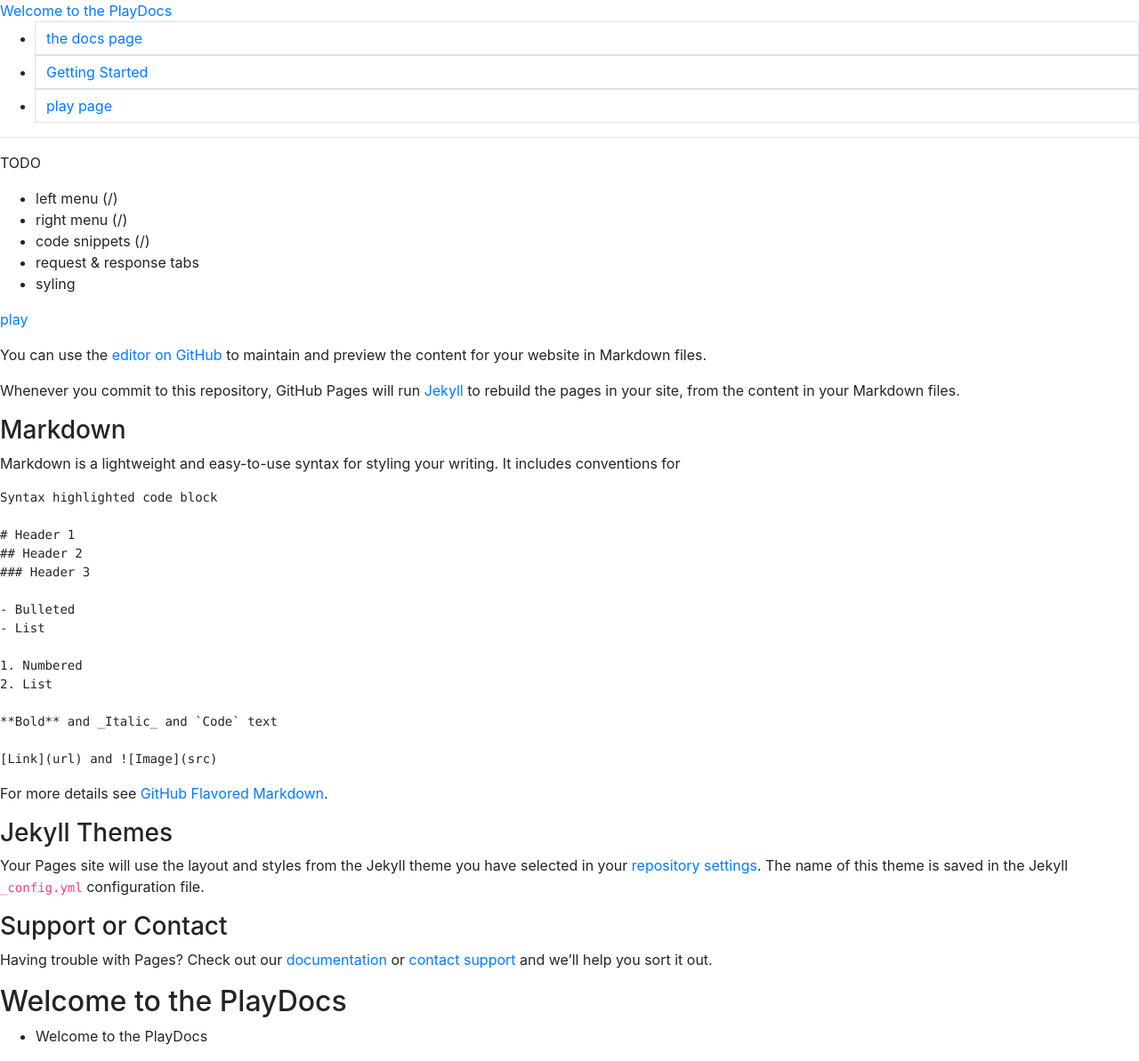
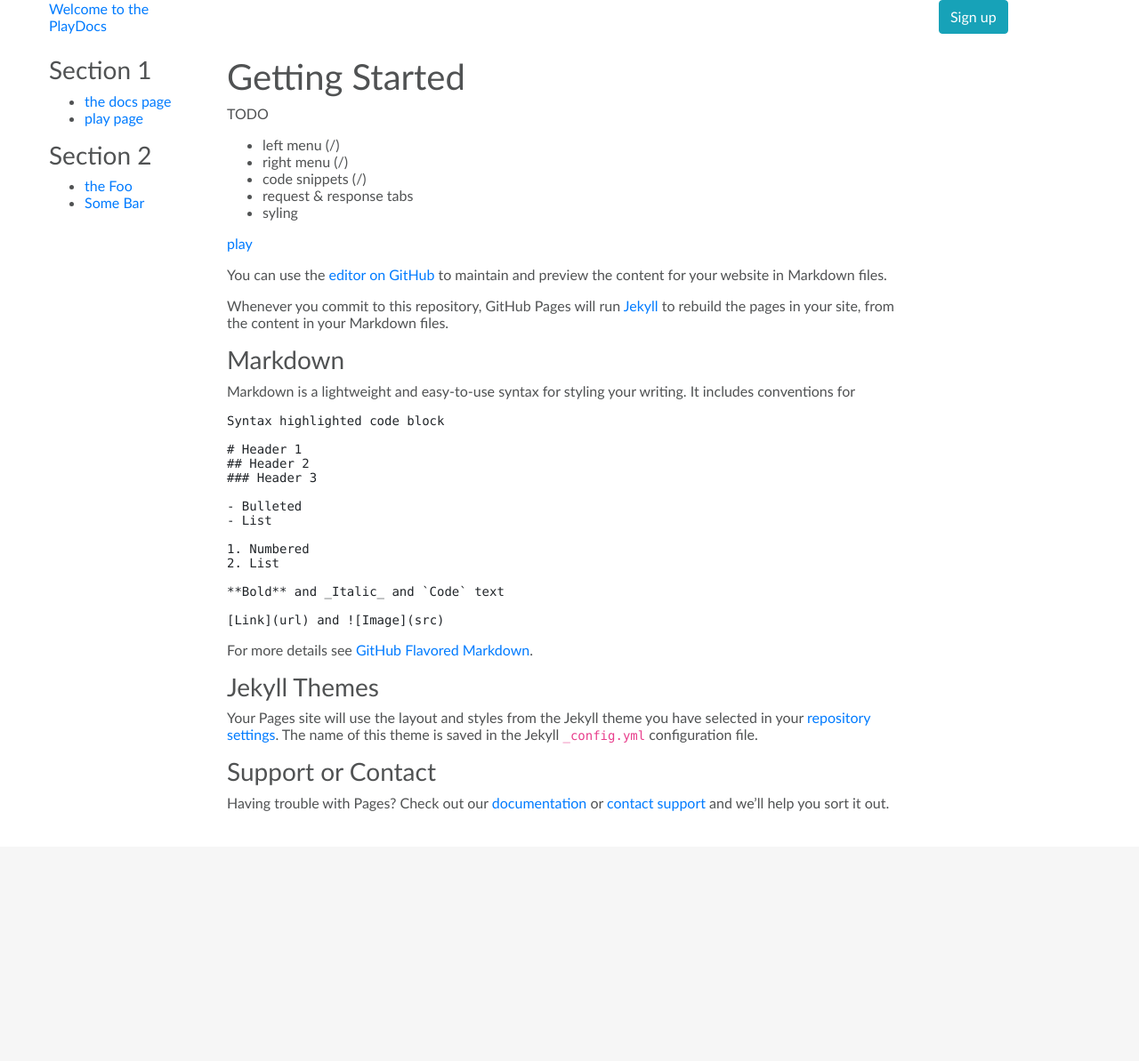
Before and after one commit to meadicus/playdocs, a Jekyll site: the page built from index.md, in a window 1280 px wide and 1193 px high. Shown: the whole window at 89% size. Built offline with Jekyll 4.4.1, drawn with Linux system fonts in a browser that asks for light colours; our own code applies the rules of GitHub Pages for plain Markdown files.

Commit message:
Site menu

```diff
--- a/_includes/footer.html
+++ b/_includes/footer.html
@@ -3,29 +3,6 @@
 
   <div class="wrapper">
 
-    <h2 class="footer-heading">{{ site.title | escape }}</h2>
-
-    <div class="footer-col-wrapper">
-      <div class="footer-col footer-col-1">
-        <ul class="contact-list">
-          <li class="p-name">
-            {%- if site.author -%}
-              {{ site.author | escape }}
-            {%- else -%}
-              {{ site.title | escape }}
-            {%- endif -%}
-            </li>
-            {%- if site.email -%}
-            <li><a class="u-email" href="mailto:{{ site.email }}">{{ site.email }}</a></li>
-            {%- endif -%}
-        </ul>
-      </div>
-
-      <div class="footer-col footer-col-3">
-        <p>{{- site.description | escape -}}</p>
-      </div>
-    </div>
-
   </div>
 
 </footer>
--- a/_includes/header.html
+++ b/_includes/header.html
@@ -1,8 +1,11 @@
 <header class="site-header" role="banner">
 
-  <div class="wrapper">
-
-    <a class="site-title" rel="author" href="{{ "/" | relative_url }}">{{ site.title | escape }}</a>
-
-  </div>
+  <div class="row">
+<div class="col-sm-2 main-logo col-xs-12">
+<a class="site-title" rel="author" href="{{ "/" | relative_url }}">{{ site.title | escape }}</a>
+</div>
+<div class="col-sm-2 ml-auto signup">
+<a class="btn btn-info docs-link" href="#">Sign up</a>
+</div>
+</div>
 </header>
--- a/_includes/menu.html
+++ b/_includes/menu.html
@@ -1,23 +1,18 @@
 <section class="site-menu" role="nav">
 
-  <div>
-    {%- assign default_paths = site.pages | map: "path" -%}
-    {%- assign page_paths = site.header_pages | default: default_paths -%}
+{% for item in site.data.menu.toc %}
+    <h3>{{ item.title }}</h3>
+      <ul>
+        {% for entry in item.subfolderitems %}
+					{% assign title = entry.page %}
+					{% for path in site.html_pages %}
+						{% if path.url == entry.url %}
+							{% assign title = path.title %}
+						{% endif %}
+					{% endfor %}
+          <li><a href="{{ entry.url | relative_url }}">{{ title }}</a></li>
+        {% endfor %}
+      </ul>
+  {% endfor %}
 
-    {%- if page_paths -%}
-      <nav class="site-menu">
-
-        <div>
-	<ul>
-          {%- for path in page_paths -%}
-            {%- assign my_page = site.pages | where: "path", path | first -%}
-            {%- if my_page.title -%}
-            <li><a class="page-link" href="{{ my_page.url | relative_url }}">{{ my_page.title | escape }}</a></li>
-            {%- endif -%}
-          {%- endfor -%}
-	</ul>
-        </div>
-      </nav>
-    {%- endif -%}
-  </div>
 </section>
--- a/_layouts/default.html
+++ b/_layouts/default.html
@@ -5,25 +5,36 @@
 
   <body>
 
+<div class="wrap-outer">
+	<div class="container-fluid">
 		{%- include header.html -%}
 
-    <main class="page-content" aria-label="Content">
-      <div class="wrapper">
-	<div class="leftbar">
+
+		<div class="row flex-xl-nowrap py-md-4">
+			<div class="col-12 col-md-3 col-xl-2">
 				{%- include menu.html -%}
 			</div>
-<hr>
+
+          <div class="d-none d-xl-block col-xl-2" id="table-of-contents">
         {% unless page.noToc %}
 	<div class="toc">
 {% include toc_pure_liquid.html html=content sanitize=true class="inline_toc" id="my_toc" h_min=2 h_max=3  %}
 	</div>
-<hr>
 	{% endunless %}
-	<div class="main-content">
+          </div>
+
+<main class="col-12 col-md-9 col-xl-8" role="main">
+
+	<section id="main-content">
+<h1>{{ page.title }}</h1>
 {{ content }}
-	</div>
-      </div>
+	</section>
+
+
 </main>
+
+
+</div></div></div>
 
     {%- include footer.html -%}
 
--- /dev/null
+++ b/assets/docs.css
@@ -0,0 +1,94 @@
+html body {
+    background-color: #f6f6f6;
+    color: #505253;
+    font-family: "Bliss Light",Calibri,"Helvetica Neue",Arial,sans-serif;
+    font-style: normal;
+    font-weight: normal;
+    line-height: normal;
+}
+
+.wrap-outer {
+    max-width: 1300px;
+    background-color: #fff;
+    margin: 0 auto;
+}
+
+#main-header {
+    padding: 2.5% 0 0 0;
+}
+
+#main-header .signup {
+	text-align: right;
+}
+
+.container-fluid {
+    max-width: 1200px;
+}
+
+html h2 {
+	margin-top: 1rem;
+}
+
+#table-of-contents {
+    max-height: calc(100vh - 4rem);
+    overflow-y: auto;
+    -ms-flex-order: 2;
+    order: 2;
+    font-size: .875rem;
+}
+
+#main-menu, #table-of-contents {
+    position: -webkit-sticky;
+    position: sticky;
+    top: 20px;
+}
+
+#main-menu .menu-section ul {
+	display: none;
+}
+
+#main-menu .menu-section.active ul {
+	display: flex;
+}
+
+#main-menu .menu-section ul {
+	padding-left: 1.5rem;
+}
+
+.menu-section ul .nav-link {
+	padding-left: 0.1rem;
+}
+.menu-section ul .nav-link.active {
+	color: #007bff;
+	background-color: #fff;
+	padding-left: 0.1rem;
+}
+
+.menu-section ul.nav li.nav-item.active {
+	list-style: square outside;
+}
+
+.btn.try-button {
+	padding-top: 0.25em;
+	padding-bottom: 0.25em;
+}
+
+.example .nav {
+	position: relative;
+}
+
+.try-item {
+	position:absolute;
+	right: .5rem;
+}
+
+#generated-cards-wrapper {
+	margin-top: 1rem;
+}
+
+
+.parameter-line {
+    margin-top: 15px;
+    margin-right: 20px;
+    display: inline-block;
+}
--- a/assets/main.css
+++ b/assets/main.css
@@ -0,0 +1 @@
+@import url('docs.css')
--- /dev/null
+++ b/section2/bar.md
@@ -0,0 +1,11 @@
+---
+title: Some Bar
+---
+
+## Bar Bar
+
+black sheep
+
+## Little Boy
+
+down the lane.
--- /dev/null
+++ b/section2/foo.md
@@ -0,0 +1,7 @@
+---
+title: the Foo
+---
+
+## Foo
+
+We have much foo
```
Also changed, not shown: _data/menu.yml (added, +13 -0 lines), Gemfile.lock (added), README.md (added). Lines whose indentation alone changed are shown as unchanged.
